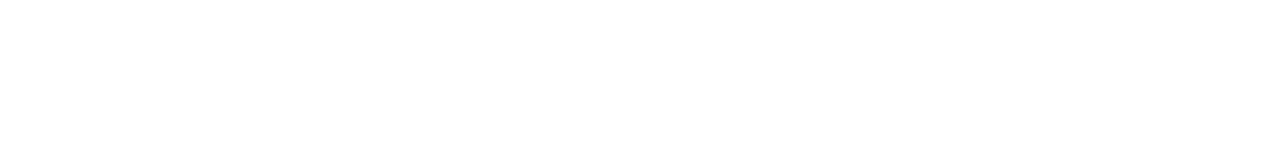
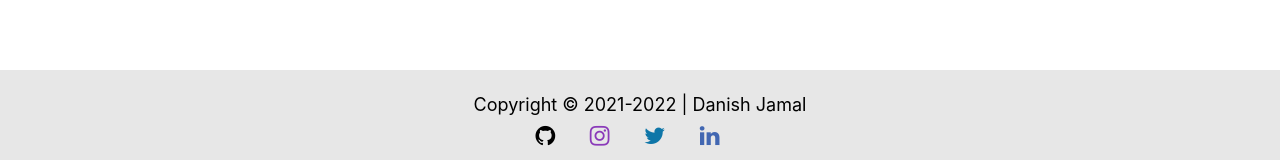
Before and after one commit to farish-jamal/danish-portfolio, a React (Create React App) app: page / in a window 1280 px wide. Shown: the part 2691-2851 px from the top of the page. Before the commit the page ends 2761 px from the top, so only its background shows below. Built offline with nearby package versions, Linux system fonts and the light colour scheme.

Commit message:
footer added

```diff
--- a/src/App.js
+++ b/src/App.js
@@ -3,6 +3,7 @@
 import Header from './components/Header';
 import Project from './components/Project';
 import Skill from './components/Skill';
+import Footer from './components/Footer';
 
 function App() {
   return (
@@ -11,6 +12,7 @@
       <About />
       <Skill />
       <Project />
+      <Footer />
     </div>
   );
 }
--- /dev/null
+++ b/src/components/Footer.js
@@ -0,0 +1,18 @@
+import React from 'react'
+import './footer.css'
+
+function Footer() {
+ return (
+  <div className="footer">
+    <p> Copyright © 2021-2022 | Danish Jamal</p>
+    <div className="footer__links">
+    <a href="https://farishjamal.online"><i class="fa fa-github" aria-hidden="true"></i> </a>
+       <a href="/"><i class="fa fa-instagram" aria-hidden="true" style={{color:"#8a3ab9"}}></i> </a>
+       <a href="/"><i class="fa fa-twitter" aria-hidden="true" style={{color:"#0e76a8"}}></i> </a>
+       <a href="/"><i class="fa fa-linkedin" aria-hidden="true" style={{color:"#4267B2"}}></i> </a>
+    </div>
+  </div>
+ )
+}
+
+export default Footer
--- /dev/null
+++ b/src/components/footer.css
@@ -0,0 +1,18 @@
+.footer{
+ background-color: rgb(231, 231, 231);
+ padding: 15px;
+ text-align: center;
+}
+.footer p{
+ font-size: 18px;
+ font-size: 600;
+}
+.footer__links{
+ padding-right: 25px;
+}
+.footer__links i{
+ font-size: 23px;
+ cursor: pointer;
+ padding: 0 15px;
+ color: #000;
+}
```
